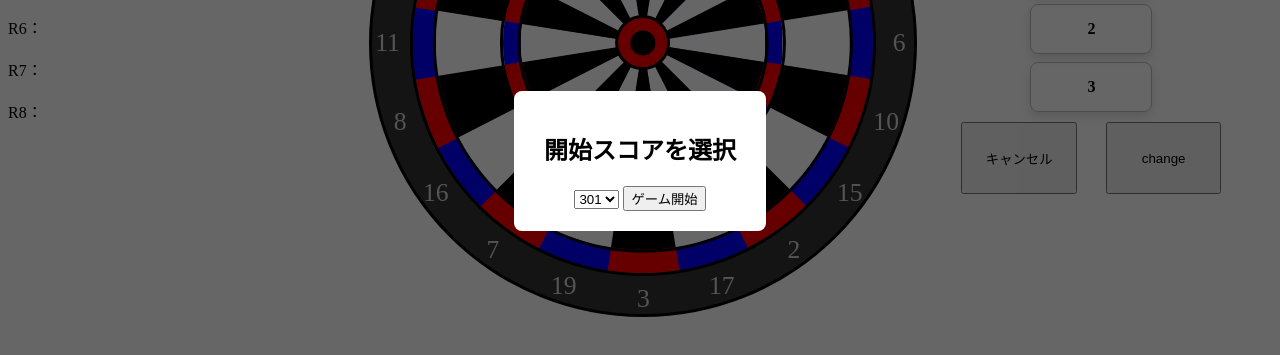
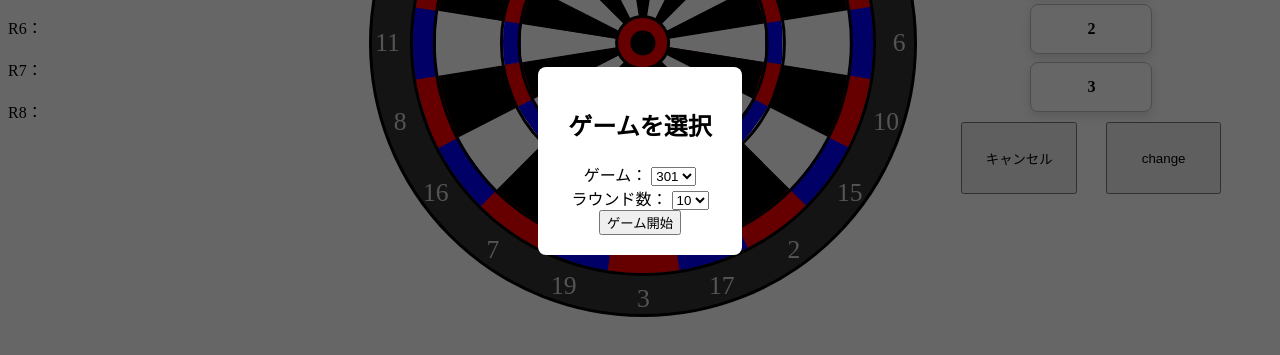
Before and after one commit to daisuke-shimura/darts-board, a plain HTML site: page zero-one.html in a window 1280 px wide. Shown: the part 239-594 px from the top of the page. Drawn offline with Linux system fonts and the light colour scheme.

Commit message:
終了時の処理

```diff
--- a/style.css
+++ b/style.css
@@ -234,8 +234,13 @@
   background: white;
   padding: 20px 30px;
   border-radius: 8px;
+  display: block;
   text-align: center;
 }
+
+/* .select-box {
+  display: block;
+} */
 
 .hidden {
   display: none;
--- a/zero-one.html
+++ b/zero-one.html
@@ -164,13 +164,26 @@
     <!-- 開始スコア選択モーダル -->
     <div id="start-modal" class="modal hidden">
       <div class="modal-content">
-        <h2>開始スコアを選択</h2>
+        <h2>ゲームを選択</h2>
 
-        <select id="start-score">
-          <option value="301">301</option>
-          <option value="501">501</option>
-          <option value="701">701</option>
-        </select>
+        <div>
+          <label>ゲーム：</label>
+          <select class="select-box" id="start-score">
+            <option value="301">301</option>
+            <option value="501">501</option>
+            <option value="701">701</option>
+          </select>
+        </div>
+
+        <div>
+          <label>ラウンド数：</label>
+          <select class="select-box" id="max-round">
+            <option value="10">10</option>
+            <option value="15">15</option>
+            <option value="20">20</option>
+            <option value="99">99</option>
+          </select>
+        </div>
 
         <button id="start-game">ゲーム開始</button>
       </div>
--- a/zero-one.js
+++ b/zero-one.js
@@ -2,6 +2,7 @@ let score;
 let history = [];
 let throws = [];
 let round = 1;
+let MAX_ROUNDS = 8;
 
 // ページ読み込み直後
 document.addEventListener("DOMContentLoaded", () => {
@@ -40,7 +41,7 @@ document.querySelectorAll(".segment, .bull, .number").forEach(seg => {
       return;
     }
 
-    if (round >= 8) {
+    if (round >  MAX_ROUNDS) {
       alert("ゲーム終了");
       return;
     }
@@ -70,22 +71,19 @@ document.getElementById("cancel").addEventListener("click", () => {
 
 // チェンジボタンの処理
 document.getElementById("change").addEventListener("click", () => {
-  if (round >= 8) {
-    alert("ゲーム終了");
-    return;
-  }
 
   history[round] = throws;
-  round += 1;
   throws = [];
   document.getElementById("throw1").textContent = 1;
   document.getElementById("throw2").textContent = 2;
   document.getElementById("throw3").textContent = 3;
 
-  // document.getElementById(`round${round}`).textContent =
-  //   history
-  //     .map((throws) => throws.reduce((a, b) => a + b, 0))
-  //     .join("\n");
-  document.getElementById(`round${round}`).textContent = history[round - 1].reduce((a, b) => a + b, 0);
+  document.getElementById(`round${round}`).textContent = history[round].reduce((a, b) => a + b, 0);
+
+  round += 1;
+  if (round == MAX_ROUNDS + 1) {
+    // alert("ゲーム終了");
+    return;
+  }
   document.getElementById("round-number").textContent = round;
 });
```
Also changed, not shown: count-up.js (+9 -11 lines).
